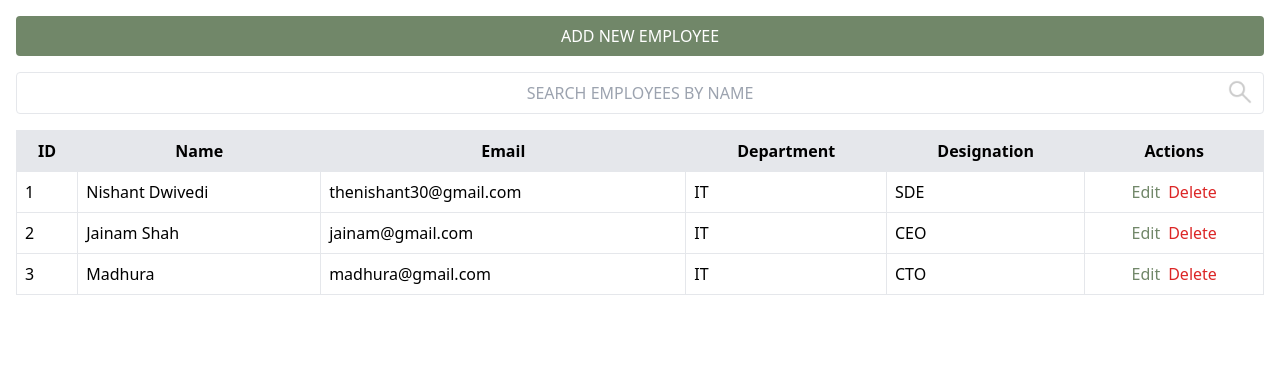
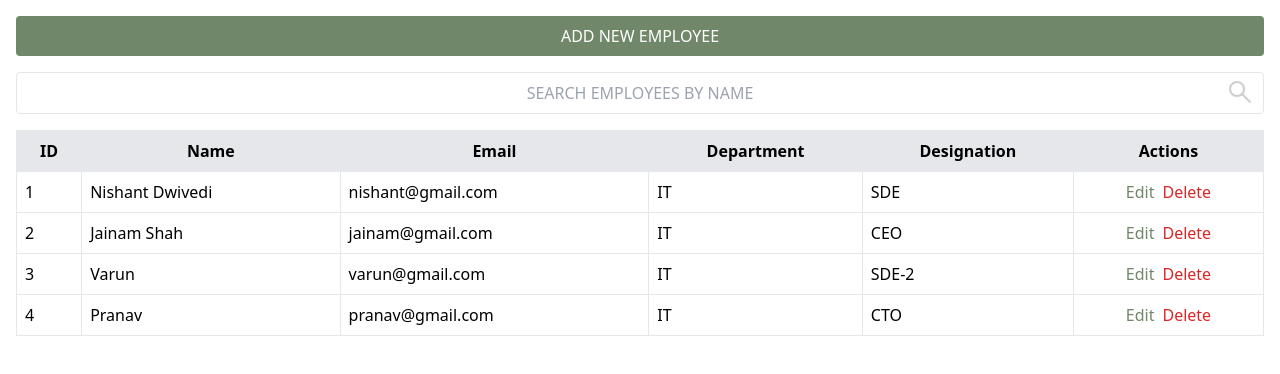
Before and after one commit to pranavkrgupta/smart-hrms, a React (Vite) app in the folder client/: page /admin/manage-employees in a window 1280 px wide. Shown: the top 374 px of the page. Built offline with nearby package versions, Linux system fonts and the light colour scheme.

Commit message:
added updation, deletion and addition functionality

```diff
--- a/client/src/pages/admin/ManageEmployee.jsx
+++ b/client/src/pages/admin/ManageEmployee.jsx
@@ -7,7 +7,7 @@ function ManageEmployees() {
         [{
             id: 1,
             name: "Nishant Dwivedi",
-            email: "thenishant30@gmail.com",
+            email: "nishant@gmail.com",
             department: "IT",
             designation: "SDE",
         },
@@ -20,8 +20,15 @@ function ManageEmployees() {
         },
         {
             id: 3,
-            name: "Madhura",
-            email: "madhura@gmail.com",
+            name: "Varun",
+            email: "varun@gmail.com",
+            department: "IT",
+            designation: "SDE-2",
+        },
+        {
+            id: 4,
+            name: "Pranav",
+            email: "pranav@gmail.com",
             department: "IT",
             designation: "CTO",
         },
@@ -30,6 +37,7 @@ function ManageEmployees() {
     const [isAddModalVisible, setIsAddModalVisible] = useState(false);
     const [isEditModalVisible, setIsEditModalVisible] = useState(false);
     const [searchKeyword, setSearchKeyword] = useState("");
+    const [editEmployeeId, setEditEmployeeId] = useState(null);
     const matchedEmployees = searchKeyword == "" ? employees : employees.filter((e) => e.name.toLowerCase().includes(searchKeyword.toLowerCase()));
 
     function handleSearch(e) {
@@ -41,22 +49,40 @@ function ManageEmployees() {
     }
 
     function handleDeletion(e) {
-        // todo
+       const empId = e.target.getAttribute("data-id");
+       setEmployees(e => [...employees.filter(emp => emp.id != empId)])
     }
 
     function handleEditClick(e) {
-        // todo
         setIsEditModalVisible(true)
+        setEditEmployeeId(e.target.getAttribute("data-id"));
     }
 
     function handleEmployeeAddition(e) {
-        // todo {axios call to add an employee}
         e.preventDefault();
+        const temp = {
+            id: e.target.id.value,
+            name: e.target.name.value,
+            email: e.target.email.value,
+            department: e.target.department.value,
+            designation: e.target.designation.value
+        }
+        setEmployees((e) => [...employees, temp]);
+        setIsAddModalVisible(false);
     }
 
     function handleEmployeeEdit(e) {
-        // todo {axios call to edit an employee}
         e.preventDefault();
+        const temp = {
+            id: editEmployeeId,
+            name: e.target.name.value,
+            email: e.target.email.value,
+            department: e.target.department.value,
+            designation: e.target.designation.value
+        }
+        setEmployees((e) => [...e.filter(emp => emp.id != temp.id), temp]);
+        setEditEmployeeId(null);
+        setIsEditModalVisible(false);
     }
 
     return (
@@ -124,24 +150,28 @@ function ManageEmployees() {
                             placeholder="Name"
                             required
                             className="w-full border px-3 py-2 rounded"
+                            defaultValue={editEmployeeId != null?  employees.find(e => e.id == editEmployeeId).name : ""}
                         />
                         <input
                             name="email"
                             placeholder="Email"
                             required
                             className="w-full border px-3 py-2 rounded"
+                            defaultValue={editEmployeeId != null?  employees.find(e => e.id == editEmployeeId).email : ""}
                         />
                         <input
                             name="department"
                             placeholder="Department"
                             required
                             className="w-full border px-3 py-2 rounded"
+                            defaultValue={editEmployeeId != null?  employees.find(e => e.id == editEmployeeId).department : ""}
                         />
                         <input
                             name="designation"
                             placeholder="Designation"
                             required
                             className="w-full border px-3 py-2 rounded"
+                            defaultValue={editEmployeeId != null?  employees.find(e => e.id == editEmployeeId).designation : ""}
                         />
                         <div className="text-right">
                             <button
@@ -186,12 +216,14 @@ function ManageEmployees() {
                                             style={{ color: "#718769" }}
                                             className="mr-2 hover:underline"
                                             onClick={handleEditClick}
+                                            data-id={e.id}
                                         >
                                             Edit
                                         </button>
                                         <button
                                             className="text-red-600 hover:underline"
                                             onClick={handleDeletion}
+                                            data-id={e.id}
                                         >
                                             Delete
                                         </button>
```
